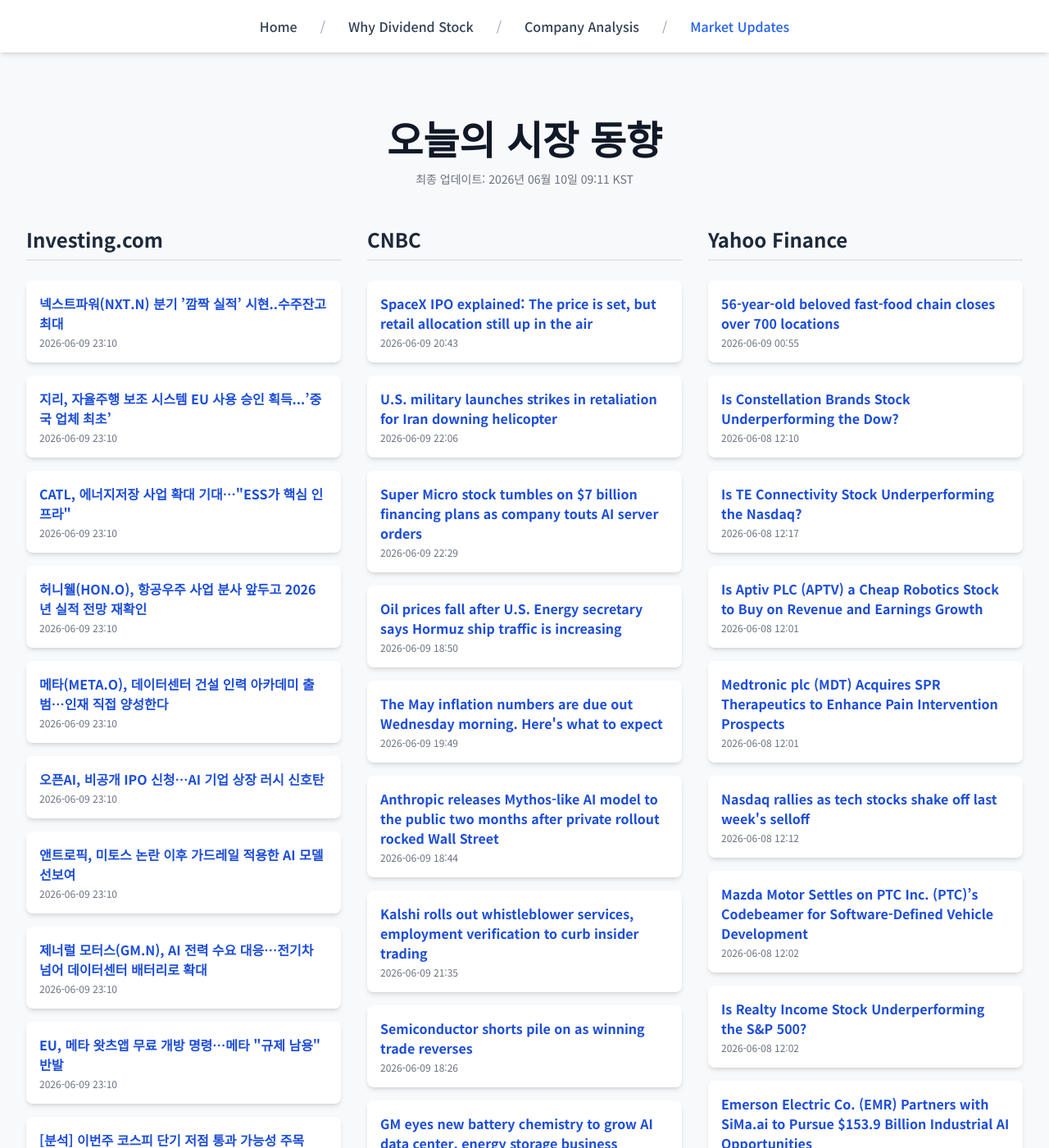
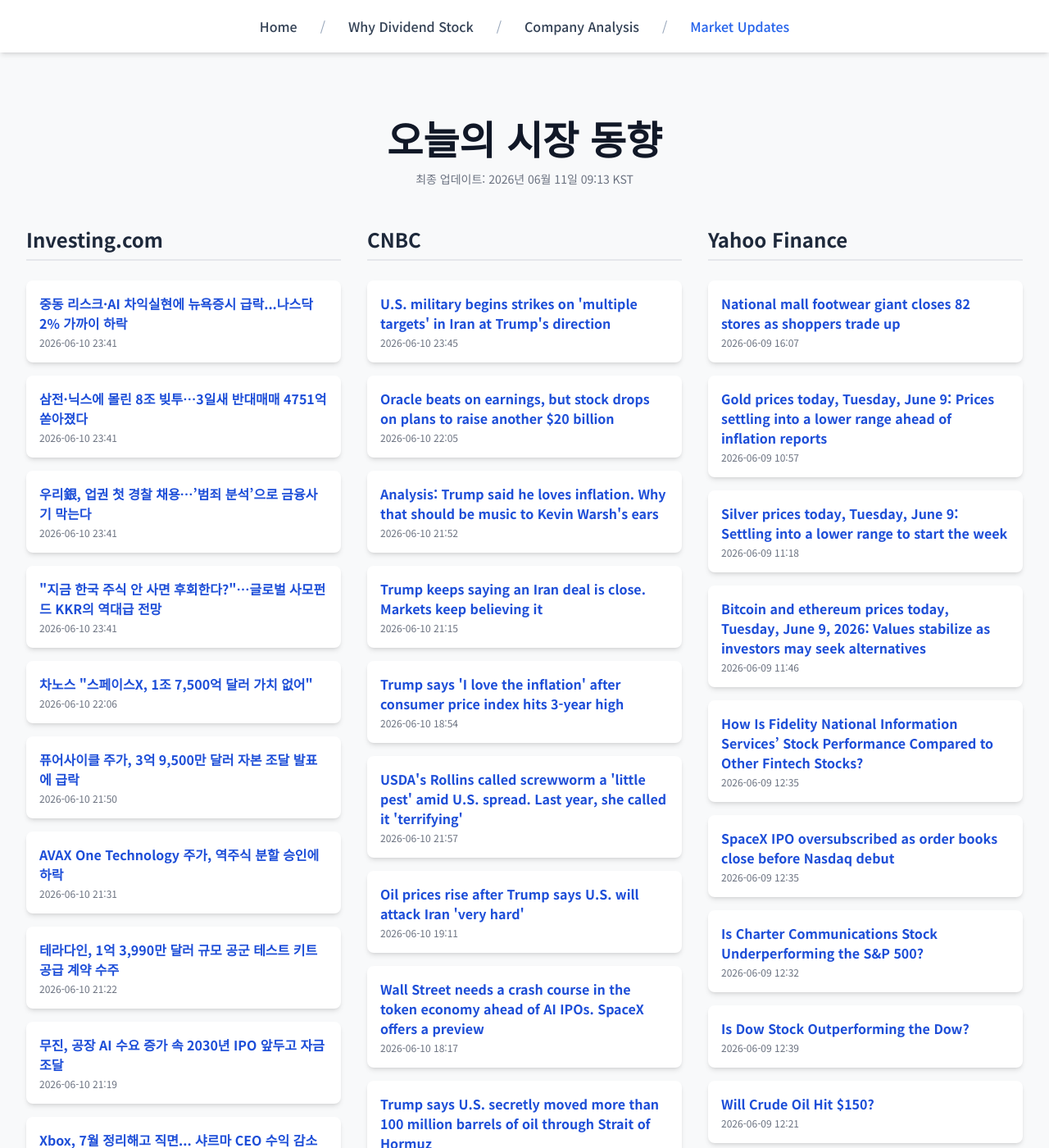
Before and after one commit to Kay-Hwang/my-company-analysis, a Jekyll site: the page built from market-updates.html, in a window 1280 px wide and 1400 px high. Shown: the whole window at 82% size. Built offline with Jekyll 4.4.1, drawn with Linux system fonts in a browser that asks for light colours; nearby versions of some CDN libraries; a script that is not in the unit is left out; some of the changed text lies outside the part shown.

Commit message:
Update daily data

```diff
--- a/_data/latest_data.json
+++ b/_data/latest_data.json
@@ -1,190 +1,190 @@
 {
-  "lastUpdated": "2026년 06월 10일 09:11 KST",
+  "lastUpdated": "2026년 06월 11일 09:13 KST",
   "news": {
     "investing": [
       {
-        "title": "넥스트파워(NXT.N) 분기 ’깜짝 실적’ 시현..수주잔고 최대",
-        "link": "https://kr.investing.com/news/stock-market-news/article-1978313",
-        "pubDate": "2026-06-09 23:10:29",
-        "summary": "넥스트파워(NXT.N) 분기 ’깜짝 실적’ 시현..수주잔고 최대"
+        "title": "﻿중동 리스크·AI 차익실현에 뉴욕증시 급락...나스닥 2% 가까이 하락",
+        "link": "https://kr.investing.com/news/stock-market-news/article-1980108",
+        "pubDate": "2026-06-10 23:41:32",
+        "summary": "﻿중동 리스크·AI 차익실현에 뉴욕증시 급락...나스닥 2% 가까이 하락"
       },
       {
-        "title": "지리, 자율주행 보조 시스템 EU 사용 승인 획득...’중국 업체 최초’",
-        "link": "https://kr.investing.com/news/stock-market-news/article-1978312",
-        "pubDate": "2026-06-09 23:10:29",
-        "summary": "지리, 자율주행 보조 시스템 EU 사용 승인 획득...’중국 업체 최초’"
+        "title": "삼전·닉스에 몰린 8조 빚투…3일새 반대매매 4751억 쏟아졌다",
+        "link": "https://kr.investing.com/news/stock-market-news/article-1980107",
+        "pubDate": "2026-06-10 23:41:32",
+        "summary": "삼전·닉스에 몰린 8조 빚투…3일새 반대매매 4751억 쏟아졌다"
       },
       {
-        "title": "CATL, 에너지저장 사업 확대 기대…\"ESS가 핵심 인프라\"",
-        "link": "https://kr.investing.com/news/stock-market-news/article-1978311",
-        "pubDate": "2026-06-09 23:10:29",
-        "summary": "CATL, 에너지저장 사업 확대 기대…\"ESS가 핵심 인프라\""
+        "title": "우리銀, 업권 첫 경찰 채용…’범죄 분석’으로 금융사기 막는다",
+        "link": "https://kr.investing.com/news/stock-market-news/article-1980106",
+        "pubDate": "2026-06-10 23:41:31",
+        "summary": "우리銀, 업권 첫 경찰 채용…’범죄 분석’으로 금융사기 막는다"
       },
       {
-        "title": "허니웰(HON.O), 항공우주 사업 분사 앞두고 2026년 실적 전망 재확인",
-        "link": "https://kr.investing.com/news/stock-market-news/article-1978310",
-        "pubDate": "2026-06-09 23:10:28",
-        "summary": "허니웰(HON.O), 항공우주 사업 분사 앞두고 2026년 실적 전망 재확인"
+        "title": "\"지금 한국 주식 안 사면 후회한다?\"…글로벌 사모펀드 KKR의 역대급 전망",
+        "link": "https://kr.investing.com/news/stock-market-news/article-1980105",
+        "pubDate": "2026-06-10 23:41:31",
+        "summary": "\"지금 한국 주식 안 사면 후회한다?\"…글로벌 사모펀드 KKR의 역대급 전망"
       },
       {
-        "title": "메타(META.O), 데이터센터 건설 인력 아카데미 출범…인재 직접 양성한다",
-        "link": "https://kr.investing.com/news/stock-market-news/article-1978309",
-        "pubDate": "2026-06-09 23:10:28",
-        "summary": "메타(META.O), 데이터센터 건설 인력 아카데미 출범…인재 직접 양성한다"
+        "title": "차노스 \"스페이스X, 1조 7,500억 달러 가치 없어\"",
+        "link": "https://kr.investing.com/news/stock-market-news/article-1980043",
+        "pubDate": "2026-06-10 22:06:29",
+        "summary": "차노스 \"스페이스X, 1조 7,500억 달러 가치 없어\""
       },
       {
-        "title": "오픈AI, 비공개 IPO 신청…AI 기업 상장 러시 신호탄",
-        "link": "https://kr.investing.com/news/stock-market-news/article-1978308",
-        "pubDate": "2026-06-09 23:10:28",
-        "summary": "오픈AI, 비공개 IPO 신청…AI 기업 상장 러시 신호탄"
+        "title": "퓨어사이클 주가, 3억 9,500만 달러 자본 조달 발표에 급락",
+        "link": "https://kr.investing.com/news/stock-market-news/article-93CH-1980030",
+        "pubDate": "2026-06-10 21:50:08",
+        "summary": "퓨어사이클 주가, 3억 9,500만 달러 자본 조달 발표에 급락"
       },
       {
-        "title": "앤트로픽, 미토스 논란 이후 가드레일 적용한 AI 모델 선보여",
-        "link": "https://kr.investing.com/news/stock-market-news/article-1978307",
-        "pubDate": "2026-06-09 23:10:28",
-        "summary": "앤트로픽, 미토스 논란 이후 가드레일 적용한 AI 모델 선보여"
+        "title": "AVAX One Technology 주가, 역주식 분할 승인에 하락",
+        "link": "https://kr.investing.com/news/stock-market-news/article-93CH-1980012",
+        "pubDate": "2026-06-10 21:31:56",
+        "summary": "AVAX One Technology 주가, 역주식 분할 승인에 하락"
       },
       {
-        "title": "제너럴 모터스(GM.N), AI 전력 수요 대응…전기차 넘어 데이터센터 배터리로 확대",
-        "link": "https://kr.investing.com/news/stock-market-news/article-1978306",
-        "pubDate": "2026-06-09 23:10:27",
-        "summary": "제너럴 모터스(GM.N), AI 전력 수요 대응…전기차 넘어 데이터센터 배터리로 확대"
+        "title": "테라다인, 1억 3,990만 달러 규모 공군 테스트 키트 공급 계약 수주",
+        "link": "https://kr.investing.com/news/stock-market-news/article-93CH-1980006",
+        "pubDate": "2026-06-10 21:22:59",
+        "summary": "테라다인, 1억 3,990만 달러 규모 공군 테스트 키트 공급 계약 수주"
       },
       {
-        "title": "EU, 메타 왓츠앱 무료 개방 명령…메타 \"규제 남용\" 반발",
-        "link": "https://kr.investing.com/news/stock-market-news/article-1978305",
-        "pubDate": "2026-06-09 23:10:27",
-        "summary": "EU, 메타 왓츠앱 무료 개방 명령…메타 \"규제 남용\" 반발"
+        "title": "무진, 공장 AI 수요 증가 속 2030년 IPO 앞두고 자금 조달",
+        "link": "https://kr.investing.com/news/stock-market-news/article-93CH-1980002",
+        "pubDate": "2026-06-10 21:19:45",
+        "summary": "무진, 공장 AI 수요 증가 속 2030년 IPO 앞두고 자금 조달"
       },
       {
-        "title": "[분석] 이번주 코스피 단기 저점 통과 가능성 주목",
-        "link": "https://kr.investing.com/news/stock-market-news/article-1978304",
-        "pubDate": "2026-06-09 23:10:27",
-        "summary": "[분석] 이번주 코스피 단기 저점 통과 가능성 주목"
+        "title": "Xbox, 7월 정리해고 직면... 샤르마 CEO 수익 감소 언급 - 블룸버그",
+        "link": "https://kr.investing.com/news/stock-market-news/article-93CH-1979998",
+        "pubDate": "2026-06-10 21:15:34",
+        "summary": "Xbox, 7월 정리해고 직면... 샤르마 CEO 수익 감소 언급 - 블룸버그"
       }
     ],
     "cnbc": [
       {
-        "title": "SpaceX IPO explained: The price is set, but retail allocation still up in the air",
-        "link": "https://www.cnbc.com/2026/06/09/spacex-ipo-explained-stock-price-date.html",
-        "pubDate": "Tue, 09 Jun 2026 20:43:46 GMT",
-        "summary": "Charles Schwab, Fidelity, Robinhood, SoFi and Morgan Stanley's E-Trade are among the brokerage platforms making SpaceX shares available."
+        "title": "U.S. military begins strikes on 'multiple targets' in Iran at Trump's direction",
+        "link": "https://www.cnbc.com/2026/06/10/trump-iran-war-attacks-deal.html",
+        "pubDate": "Wed, 10 Jun 2026 23:45:47 GMT",
+        "summary": "President Donald Trump promised more attacks on Iran after strikes resumed this week. Earlier this week, he said a deal to end the war was near."
       },
       {
-        "title": "U.S. military launches strikes in retaliation for Iran downing helicopter",
-        "link": "https://www.cnbc.com/2026/06/09/trump-iran-helicopter-hormuz-strait.html",
-        "pubDate": "Tue, 09 Jun 2026 22:06:45 GMT",
-        "summary": "The latest clash with Iran over the Strait of Hormuz came as President Donald Trump repeated that a deal with Tehran could be reached within days."
+        "title": "Oracle beats on earnings, but stock drops on plans to raise another $20 billion",
+        "link": "https://www.cnbc.com/2026/06/10/oracle-orcl-q4-earnings-report-2026.html",
+        "pubDate": "Wed, 10 Jun 2026 22:05:47 GMT",
+        "summary": "Oracle topped quarterly expectations, but free cash flow is negative, and the company plans to raise more capital for data center projects."
       },
       {
-        "title": "Super Micro stock tumbles on $7 billion financing plans as company touts AI server orders",
-        "link": "https://www.cnbc.com/2026/06/09/super-micro-stock-tumbles-on-7-billion-financing-plans.html",
-        "pubDate": "Tue, 09 Jun 2026 22:29:25 GMT",
-        "summary": "Super Micro is the latest company tied to the AI boom to announce that it's tapping the capital markets."
+        "title": "Analysis: Trump said he loves inflation. Why that should be music to Kevin Warsh's ears",
+        "link": "https://www.cnbc.com/2026/06/10/trump-inflation-fed-chair-kevin-warsh-analysis.html",
+        "pubDate": "Wed, 10 Jun 2026 21:52:56 GMT",
+        "summary": "The president said Wednesday he is happy with inflation at 4.2%. That will be welcome news for new Fed Chair Kevin Warsh."
       },
       {
-        "title": "Oil prices fall after U.S. Energy secretary says Hormuz ship traffic is increasing",
-        "link": "https://www.cnbc.com/2026/06/09/oil-prices-iran-war-strait-hormuz-trump-israel-lebanon.html",
-        "pubDate": "Tue, 09 Jun 2026 18:50:48 GMT",
-        "summary": "President Donald Trump has repeatedly said a deal with Tehran to reopen Hormuz is close, but such an agreement still has not materialized."
+        "title": "Trump keeps saying an Iran deal is close. Markets keep believing it",
+        "link": "https://www.cnbc.com/2026/06/10/trump-iran-deal-oil-markets-stocks.html",
+        "pubDate": "Wed, 10 Jun 2026 21:15:50 GMT",
+        "summary": "Analysts still assume that, despite the continued conflict, a deal will eventually be reached that ends the war and reopens the Strait of Hormuz."
       },
       {
-        "title": "The May inflation numbers are due out Wednesday morning. Here's what to expect",
-        "link": "https://www.cnbc.com/2026/06/09/the-may-inflation-numbers-are-due-out-wednesday-morning-heres-what-to-expect.html",
-        "pubDate": "Tue, 09 Jun 2026 19:49:59 GMT",
-        "summary": "If the Wall Street consensus is correct, the consumer price index is expected to show inflation running at a 4.2% annual rate."
+        "title": "Trump says 'I love the inflation' after consumer price index hits 3-year high",
+        "link": "https://www.cnbc.com/2026/06/10/trump-inflation-cpi-iran-oil.html",
+        "pubDate": "Wed, 10 Jun 2026 18:54:13 GMT",
+        "summary": "President Trump suggested that inflation would drop when the U.S. war against Iran ends, and said, \"We've been taking out millions of barrels of oil.\""
       },
       {
-        "title": "Anthropic releases Mythos-like AI model to the public two months after private rollout rocked Wall Street",
-        "link": "https://www.cnbc.com/2026/06/09/anthropic-mythos-claude-fable-5.html",
-        "pubDate": "Tue, 09 Jun 2026 18:44:09 GMT",
-        "summary": "Anthropic said the broad release is possible because of new safeguards that block responses in specific high-risk areas."
+        "title": "USDA's Rollins called screwworm a 'little pest' amid U.S. spread. Last year, she called it 'terrifying'",
+        "link": "https://www.cnbc.com/2026/06/10/usda-screwworm-rollins.html",
+        "pubDate": "Wed, 10 Jun 2026 21:57:15 GMT",
+        "summary": "The U.S. agriculture secretary is downplaying the threat posed by the spreading screwworm now compared with her more dire remarks last year."
       },
       {
-        "title": "Kalshi rolls out whistleblower services, employment verification to curb insider trading",
-        "link": "https://www.cnbc.com/2026/06/09/kalshi-rolls-out-tighter-measures-amid-concerns-of-insider-trading-.html",
-        "pubDate": "Tue, 09 Jun 2026 21:35:01 GMT",
-        "summary": "The platform will require traders to disclose their employer's identity when trading on sensitive markets, a Wall Street Journal article first reported."
+        "title": "Oil prices rise after Trump says U.S. will attack Iran 'very hard'",
+        "link": "https://www.cnbc.com/2026/06/10/oil-price-us-completes-iran-strikes-after-apache-helicopter-attack.html",
+        "pubDate": "Wed, 10 Jun 2026 19:11:25 GMT",
+        "summary": "Oil prices rose after the U.S. launched military strikes against Iran, raising concerns that renewed clashes may threaten shipping through the Strait of Hormuz."
       },
       {
-        "title": "Semiconductor shorts pile on as winning trade reverses",
-        "link": "https://www.cnbc.com/2026/06/09/semiconductor-shorts-pile-on-as-winning-trade-reverses.html",
-        "pubDate": "Tue, 09 Jun 2026 18:26:25 GMT",
-        "summary": "Investors' favorite trade is suddenly the one they can't stop betting against."
+        "title": "Wall Street needs a crash course in the token economy ahead of AI IPOs. SpaceX offers a preview",
+        "link": "https://www.cnbc.com/2026/06/10/wall-street-needs-crash-course-in-tokens-ahead-openai-anthropic-ipos.html",
+        "pubDate": "Wed, 10 Jun 2026 18:17:33 GMT",
+        "summary": "When OpenAI and Anthropic make their IPO prospectuses available to the public, investors are going to have to learn about a whole new economy."
       },
       {
-        "title": "GM eyes new battery chemistry to grow AI data center, energy storage business",
-        "link": "https://www.cnbc.com/2026/06/09/gm-batteries-data-centers-energy-storage-business.html",
-        "pubDate": "Tue, 09 Jun 2026 21:02:10 GMT",
-        "summary": "GM is expanding efforts to capitalize on the expected growth of energy storage and data centers and the development of next-generation sodium-ion batteries."
+        "title": "Trump says U.S. secretly moved more than 100 million barrels of oil through Strait of Hormuz",
+        "link": "https://www.cnbc.com/2026/06/10/trump-strait-hormuz-iran-oil-tanker-navy.html",
+        "pubDate": "Wed, 10 Jun 2026 19:28:38 GMT",
+        "summary": "Trump's comments come after Energy Secretary Chris Wright said Tuesday that oil exports through Hormuz are \"rising very meaningfully.\""
       },
       {
-        "title": "As LIV Golf faces a Saudi funding cliff, CEO says to take PIF 'at their word'",
-        "link": "https://www.cnbc.com/2026/06/09/liv-golf-ceo-pif-funding-cliff.html",
-        "pubDate": "Tue, 09 Jun 2026 21:52:36 GMT",
-        "summary": "PIF is set to stop funding the golf league after the 2026 season, though LIV's Scott O'Neil could not guarantee that the final four tournaments will take place."
+        "title": "College sticker prices top $100,000 at 16 schools — but many students pay significantly less",
+        "link": "https://www.cnbc.com/2026/06/10/college-six-figure-sticker-price.html",
+        "pubDate": "Wed, 10 Jun 2026 20:13:37 GMT",
+        "summary": "The cost of attendance at a growing number of colleges is now more than six figures a year, according to data from The Princeton Review."
       }
     ],
     "yahoo": [
       {
-        "title": "56-year-old beloved fast-food chain closes over 700 locations",
-        "link": "https://finance.yahoo.com/economy/articles/56-old-beloved-fast-food-005500959.html",
-        "pubDate": "2026-06-09T00:55:00Z",
-        "summary": "56-year-old beloved fast-food chain closes over 700 locations"
+        "title": "National mall footwear giant closes 82 stores as shoppers trade up",
+        "link": "https://finance.yahoo.com/economy/policy/articles/national-mall-footwear-giant-closes-160709525.html",
+        "pubDate": "2026-06-09T16:07:09Z",
+        "summary": "National mall footwear giant closes 82 stores as shoppers trade up"
       },
       {
-        "title": "Is Constellation Brands Stock Underperforming the Dow?",
-        "link": "https://finance.yahoo.com/markets/stocks/articles/constellation-brands-stock-underperforming-dow-121012668.html",
-        "pubDate": "2026-06-08T12:10:12Z",
-        "summary": "Is Constellation Brands Stock Underperforming the Dow?"
+        "title": "Gold prices today, Tuesday, June 9: Prices settling into a lower range ahead of inflation reports",
+        "link": "https://finance.yahoo.com/personal-finance/investing/article/gold-prices-today-tuesday-june-9-prices-settling-into-a-lower-range-ahead-of-inflation-reports-105721184.html",
+        "pubDate": "2026-06-09T10:57:21Z",
+        "summary": "Gold prices today, Tuesday, June 9: Prices settling into a lower range ahead of inflation reports"
       },
       {
-        "title": "Is TE Connectivity Stock Underperforming the Nasdaq?",
-        "link": "https://finance.yahoo.com/markets/stocks/articles/te-connectivity-stock-underperforming-nasdaq-121708906.html",
-        "pubDate": "2026-06-08T12:17:08Z",
-        "summary": "Is TE Connectivity Stock Underperforming the Nasdaq?"
+        "title": "Silver prices today, Tuesday, June 9: Settling into a lower range to start the week",
+        "link": "https://finance.yahoo.com/personal-finance/investing/article/silver-prices-today-tuesday-june-9-settling-into-a-lower-range-to-start-the-week-111821243.html",
+        "pubDate": "2026-06-09T11:18:21Z",
+        "summary": "Silver prices today, Tuesday, June 9: Settling into a lower range to start the week"
       },
       {
-        "title": "Is Aptiv PLC (APTV) a Cheap Robotics Stock to Buy on Revenue and Earnings Growth",
-        "link": "https://finance.yahoo.com/markets/stocks/articles/aptiv-plc-aptv-cheap-robotics-120154446.html",
-        "pubDate": "2026-06-08T12:01:54Z",
-        "summary": "Is Aptiv PLC (APTV) a Cheap Robotics Stock to Buy on Revenue and Earnings Growth"
+        "title": "Bitcoin and ethereum prices today, Tuesday, June 9, 2026: Values stabilize as investors may seek alternatives",
+        "link": "https://finance.yahoo.com/personal-finance/investing/article/bitcoin-and-ethereum-prices-today-tuesday-june-9-2026-values-stabilize-as-investors-may-seek-alternatives-114631191.html",
+        "pubDate": "2026-06-09T11:46:31Z",
+        "summary": "Bitcoin and ethereum prices today, Tuesday, June 9, 2026: Values stabilize as investors may seek alternatives"
       },
       {
-        "title": "Medtronic plc (MDT) Acquires SPR Therapeutics to Enhance Pain Intervention Prospects",
-        "link": "https://finance.yahoo.com/sectors/healthcare/articles/medtronic-plc-mdt-acquires-spr-120146086.html",
-        "pubDate": "2026-06-08T12:01:46Z",
-        "summary": "Medtronic plc (MDT) Acquires SPR Therapeutics to Enhance Pain Intervention Prospects"
+        "title": "How Is Fidelity National Information Services’ Stock Performance Compared to Other Fintech Stocks?",
+        "link": "https://finance.yahoo.com/markets/stocks/articles/fidelity-national-information-services-stock-123531797.html",
+        "pubDate": "2026-06-09T12:35:31Z",
+        "summary": "How Is Fidelity National Information Services’ Stock Performance Compared to Other Fintech Stocks?"
       },
       {
-        "title": "Nasdaq rallies as tech stocks shake off last week's selloff",
-        "link": "https://finance.yahoo.com/markets/stocks/articles/nasdaq-set-bounce-back-strongly-121200178.html",
-        "pubDate": "2026-06-08T12:12:00Z",
-        "summary": "Nasdaq rallies as tech stocks shake off last week's selloff"
+        "title": "SpaceX IPO oversubscribed as order books close before Nasdaq debut",
+        "link": "https://finance.yahoo.com/markets/stocks/articles/spacex-ipo-oversubscribed-order-books-123545689.html",
+        "pubDate": "2026-06-09T12:35:45Z",
+        "summary": "SpaceX IPO oversubscribed as order books close before Nasdaq debut"
       },
       {
-        "title": "Mazda Motor Settles on PTC Inc. (PTC)’s Codebeamer for Software-Defined Vehicle Development",
-        "link": "https://finance.yahoo.com/markets/stocks/articles/mazda-motor-settles-ptc-inc-120211618.html",
-        "pubDate": "2026-06-08T12:02:11Z",
-        "summary": "Mazda Motor Settles on PTC Inc. (PTC)’s Codebeamer for Software-Defined Vehicle Development"
+        "title": "Is Charter Communications Stock Underperforming the S&P 500?",
+        "link": "https://finance.yahoo.com/markets/stocks/articles/charter-communications-stock-underperforming-p-123243694.html",
+        "pubDate": "2026-06-09T12:32:43Z",
+        "summary": "Is Charter Communications Stock Underperforming the S&P 500?"
       },
       {
-        "title": "Is Realty Income Stock Underperforming the S&P 500?",
-        "link": "https://finance.yahoo.com/markets/stocks/articles/realty-income-stock-underperforming-p-120226125.html",
-        "pubDate": "2026-06-08T12:02:26Z",
-        "summary": "Is Realty Income Stock Underperforming the S&P 500?"
+        "title": "Is Dow Stock Outperforming the Dow?",
+        "link": "https://finance.yahoo.com/markets/stocks/articles/dow-stock-outperforming-dow-123928405.html",
+        "pubDate": "2026-06-09T12:39:28Z",
+        "summary": "Is Dow Stock Outperforming the Dow?"
       },
       {
-        "title": "Emerson Electric Co. (EMR) Partners with SiMa.ai to Pursue $153.9 Billion Industrial AI Opportunities",
-        "link": "https://finance.yahoo.com/sectors/technology/articles/emerson-electric-co-emr-partners-120219155.html",
-        "pubDate": "2026-06-08T12:02:19Z",
-        "summary": "Emerson Electric Co. (EMR) Partners with SiMa.ai to Pursue $153.9 Billion Industrial AI Opportunities"
+        "title": "Will Crude Oil Hit $150?",
+        "link": "https://finance.yahoo.com/sectors/energy/articles/crude-oil-hit-150-122151325.html",
+        "pubDate": "2026-06-09T12:21:51Z",
+        "summary": "Will Crude Oil Hit $150?"
       },
       {
-        "title": "Globus Medical, Inc. (GMED) A Cheap Robotics Stock Firing on Earnings and Revenue Growth",
-        "link": "https://finance.yahoo.com/markets/stocks/articles/globus-medical-inc-gmed-cheap-120203626.html",
-        "pubDate": "2026-06-08T12:02:03Z",
-        "summary": "Globus Medical, Inc. (GMED) A Cheap Robotics Stock Firing on Earnings and Revenue Growth"
+        "title": "Soybeans Holding Steady on Tuesday Morning",
+        "link": "https://finance.yahoo.com/markets/commodities/articles/soybeans-holding-steady-tuesday-morning-121935811.html",
+        "pubDate": "2026-06-09T12:19:35Z",
+        "summary": "Soybeans Holding Steady on Tuesday Morning"
       }
     ]
   }
```
